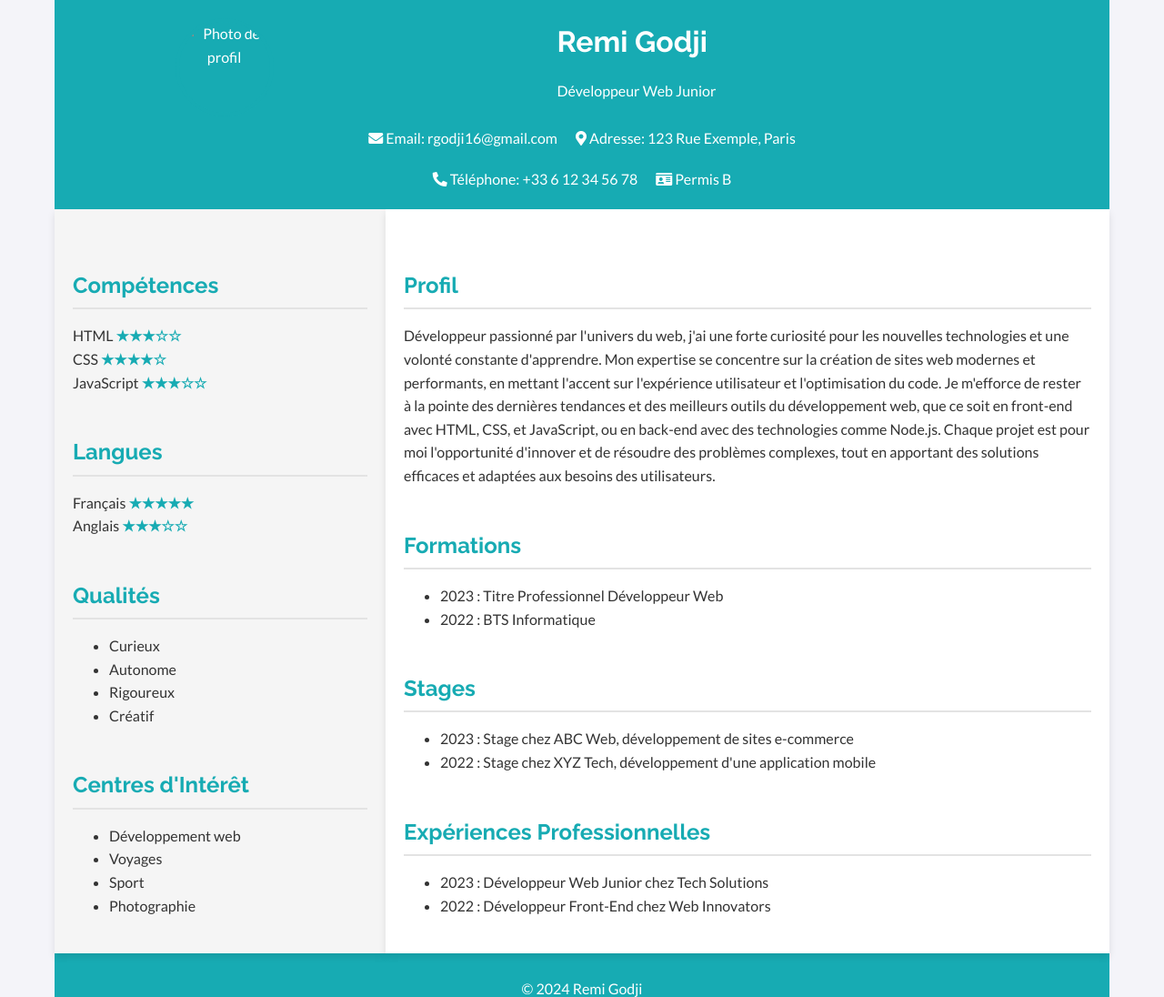
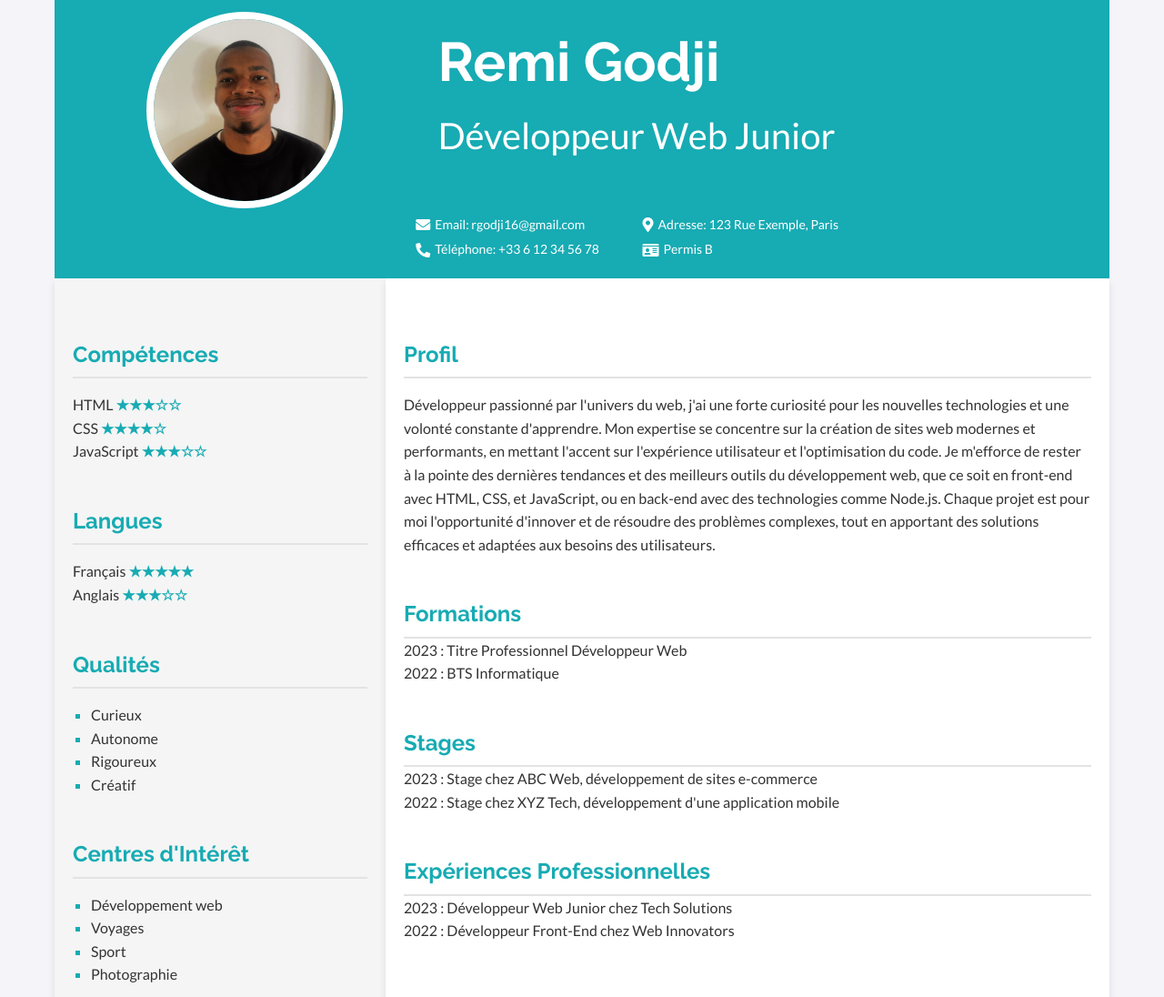
Before and after one commit to Remi-13-exe/cv-en-ligne, a plain HTML site: page Mon-cv/index.html in a window 1280 px wide. Shown: the top 1096 px of the page at 91% size. Drawn offline with Linux system fonts and the light colour scheme.

Commit message:
modification des dimension et suppresion des puces de la colonne droite et certaines de la colonne gauche et agrandissement de l'image

```diff
--- a/Mon-cv/css/cv.css
+++ b/Mon-cv/css/cv.css
@@ -19,6 +19,12 @@ h1, h2 {
     margin: 0; /* Supprime les marges par défaut */
 }
 
+
+h1 {
+    font-size: 60px;
+
+}
+
 h2 {
     color: #17abb3; /* Couleur spécifique pour les sous-titres */
     margin-top: 45px; /* Espace avant le titre */
@@ -38,6 +44,10 @@ header {
     align-items: center;
 }
 
+header p {
+    font-size: 40px;
+}
+
 /* Conteneur de l'image et du texte */
 .header-content {
     display: flex;
@@ -50,13 +60,13 @@ header {
 /* Image de profil avec positionnement absolu */
 .profile-pic {
     position: absolute; /* Permet de sortir de l'alignement normal et de la déplacer à gauche */
-    margin-left: -300px; /* Déplace l'image vers la gauche du conteneur */
+    margin-left: -200px; /* Déplace l'image vers la gauche du conteneur */
     top: 50%; /* Positionne l'image verticalement au centre du conteneur */
     transform: translateY(-50%); /* Ajuste pour centrer parfaitement l'image */
-    width: 100px; /* Taille de l'image */
-    height: 100px; /* Taille de l'image */
+    width: 200px; /* Taille de l'image */
+    height: 200px; /* Taille de l'image */
     border-radius: 50%; /* Bordures arrondies pour l'effet rond */
-    border: 4px solid #17abb3; /* Bordure colorée autour de l'image */
+    border: 8px solid #ffffff; /* Bordure colorée autour de l'image */
     object-fit: cover; /* Assure que l'image est bien redimensionnée sans déformation */
 }
 
@@ -65,18 +75,47 @@ header {
     text-align: left;
     margin-left: 120px; /* Décale le texte pour éviter qu'il soit caché par l'image */
 }
+.text-content h1 {
+    margin-bottom: 1px; /* Réduit l'espace en dessous du h1 */
+}
+
+.text-content p {
+    margin-top: 0; /* Évite un espace inutile au-dessus du p */
+}
+
 
 /* Information de contact */
 .contact-info {
     display: flex;
-    flex-wrap: wrap;
-    gap: 20px;
-    justify-content: center;
-    margin-top: 10px;
-    width: 100%;
-    max-width: 600px;
+    flex-wrap: wrap; /* Permet de passer les éléments sur plusieurs lignes si nécessaire */
+    gap: 5px; /* Réduit davantage l'espace entre les colonnes */
+    justify-content: space-between; /* Distribue l'espace entre les colonnes */
+    margin-top: 15px; /* Ajoute un petit espace avec le haut */
+    margin-right: -190px;
+
 }
 
+/* Un élément de contact */
+.contact-item {
+    display: flex; /* Aligne l'icône et le texte horizontalement */
+    align-items: center; /* Aligne verticalement l'icône et le texte */
+    gap: 5px; /* Réduit encore l'espace entre l'icône et le texte */
+    flex-basis: 40%; /* Réduit la largeur des colonnes pour les rapprocher davantage */
+}
+
+/* Icône des éléments */
+.contact-item i {
+    font-size: 16px; /* Réduit légèrement la taille des icônes */
+    color: white; /* Couleur des icônes */
+    margin-left: -70px;
+
+}
+
+/* Texte des éléments */
+.contact-item span {
+    font-size: 14px; /* Réduit légèrement la taille du texte */
+    color: white; /* Couleur du texte */
+}
 
 /* Conteneur principal */
 .container {
@@ -91,6 +130,21 @@ header {
     box-shadow: 0 4px 8px rgba(0, 0, 0, 0.1); /* Ombre douce */
     padding: 20px; /* Ajout de padding pour espacer le contenu */
 }
+.left-column ul {
+    list-style-type: square; /* Définit des puces carrées */
+    padding-left: 20px; /* Espace entre les puces et le contenu */
+}
+
+.left-column ul li {
+    color: #333; /* Couleur du texte */
+}
+
+.left-column ul li::marker {
+    color: #17abb3; /* Couleur bleue pour les puces */
+}
+
+
+
 
 #competences ul, #langues ul {
     list-style-type: none; /* Supprime les puces des listes */
@@ -110,6 +164,14 @@ header {
     box-shadow: 0 4px 8px rgba(0, 0, 0, 0.1); /* Ombre douce */
 }
 
+
+.right-column ul {
+    list-style-type: none; /* Supprime les puces */
+    padding: 0; /* Retire le padding par défaut */
+    margin: 0; /* Retire les marges par défaut */
+}
+
+
 /* Pied de page */
 footer {
     width: calc(1160px - 20px); /* Largeur totale moins le padding */
@@ -120,7 +182,6 @@ footer {
     color: white;
 }
 
-
 /* Sections */
 section {
     margin-bottom: 20px; /* Ajoute un espace entre les sections */
--- a/Mon-cv/index.html
+++ b/Mon-cv/index.html
@@ -16,7 +16,7 @@
 <body>
     <header>
         <div class="header-content">
-            <img src="../assets/images/IMG_2105 (1).jpg" alt="Photo de profil" class="profile-pic">
+            <img src="../Mon-cv/assets/images/IMG_2105.jpg" alt="Photo de profil" class="profile-pic">
             <div class="text-content">
                 <h1>Remi Godji</h1>
                 <p>Développeur Web Junior</p>
```
